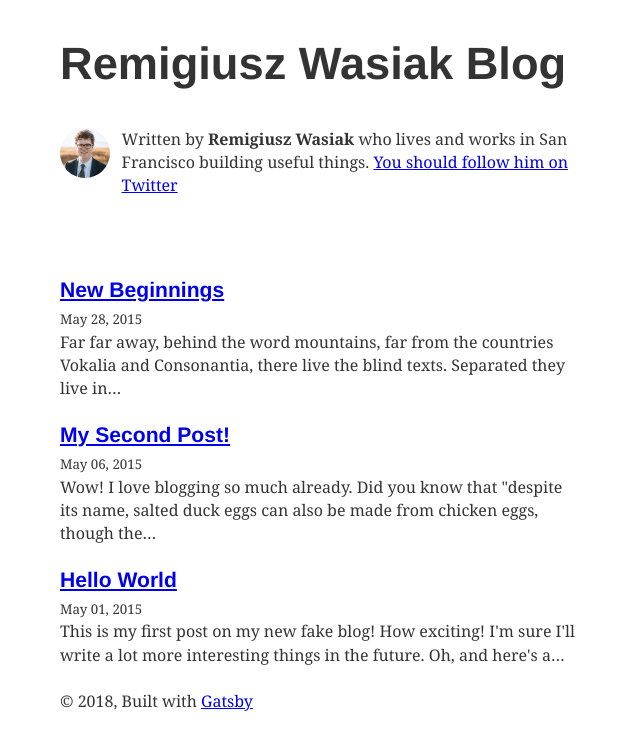
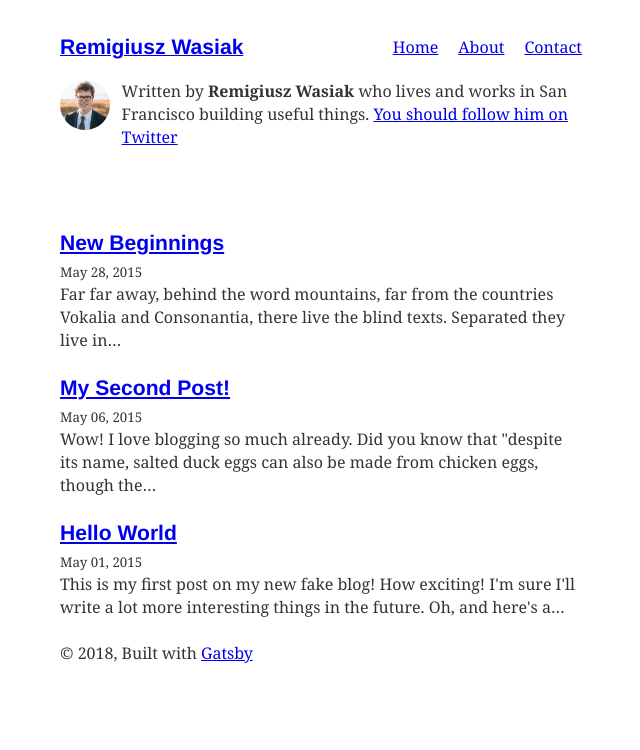
Before and after one commit to Remigiusz-Wasiak/blog, a Gatsby site: page / in a window 1280 px wide. Shown: the whole page, without its empty margins (319-959 px from the left). Built offline with nearby package versions, Linux system fonts and the light colour scheme; Gatsby itself is replaced by a stand-in of ours; some packages are replaced by stand-ins of ours.

Commit message:
Header component created

```diff
--- /dev/null
+++ b/src/components/Header/Header.js
@@ -0,0 +1,23 @@
+import React from 'react'
+import { Link } from 'gatsby'
+import styles from './Header.module.scss'
+const ListLink = props => (
+  <li className={ styles.menu__item }>
+    <Link to={props.to}>{props.children}</Link>
+  </li>
+)
+
+export default () => (
+  <div className={ styles.wrapper }>
+    <header className={ styles.header }>
+      <Link to="/" style={{ textShadow: `none`, backgroundImage: `none` }}>
+        <h3 style={{ display: `inline` }}>Remigiusz Wasiak</h3>
+      </Link>
+      <ul className={ styles.menu }>
+        <ListLink to="/">Home</ListLink>
+        <ListLink to="/about/">About</ListLink>
+        <ListLink to="/contact/">Contact</ListLink>
+      </ul>
+    </header>
+  </div>
+)
--- /dev/null
+++ b/src/components/Header/Header.module.scss
@@ -0,0 +1,22 @@
+.wrapper {
+  margin: 0 auto;
+  max-width: 36rem;
+  padding-bottom: 1.25rem;
+}
+
+.header {
+  display: flex;
+  align-items: center;
+  justify-content: space-between;
+}
+
+.menu {
+  display: flex;
+  margin: 0;
+  list-style: none;
+
+  &__item {
+    margin-bottom: 0;
+    margin-left: 1.25rem;
+  }
+}
--- a/src/components/Layout.js
+++ b/src/components/Layout.js
@@ -1,57 +1,12 @@
 import React from 'react'
 import { Link } from 'gatsby'
+import Header from './Header/Header'
 
 import { rhythm, scale } from '../utils/typography'
 
 class Layout extends React.Component {
   render() {
-    const { location, title, children } = this.props
-    const rootPath = `${__PATH_PREFIX__}/`
-    let header
-
-    if (location.pathname === rootPath) {
-      header = (
-        <h1
-          style={{
-            ...scale(1.5),
-            marginBottom: rhythm(1.5),
-            marginTop: 0,
-          }}
-        >
-          <Link
-            style={{
-              boxShadow: `none`,
-              textDecoration: `none`,
-              color: `inherit`,
-            }}
-            to={`/`}
-          >
-            {title}
-          </Link>
-        </h1>
-      )
-    } else {
-      header = (
-        <h3
-          style={{
-            fontFamily: `Montserrat, sans-serif`,
-            marginTop: 0,
-            marginBottom: rhythm(-1),
-          }}
-        >
-          <Link
-            style={{
-              boxShadow: `none`,
-              textDecoration: `none`,
-              color: `inherit`,
-            }}
-            to={`/`}
-          >
-            {title}
-          </Link>
-        </h3>
-      )
-    }
+    const { location, title, children } = this.props;
     return (
       <div
         style={{
@@ -61,7 +16,7 @@ class Layout extends React.Component {
           padding: `${rhythm(1.5)} ${rhythm(3 / 4)}`,
         }}
       >
-        {header}
+        <Header />
         {children}
         <footer>
           © 2018, Built with <a href="https://www.gatsbyjs.org">Gatsby</a>
```
